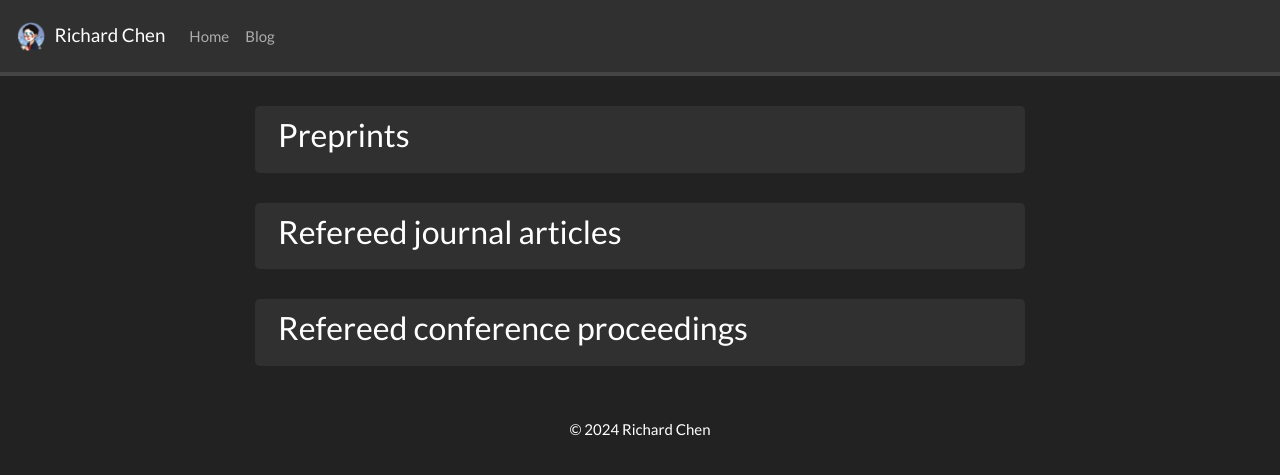
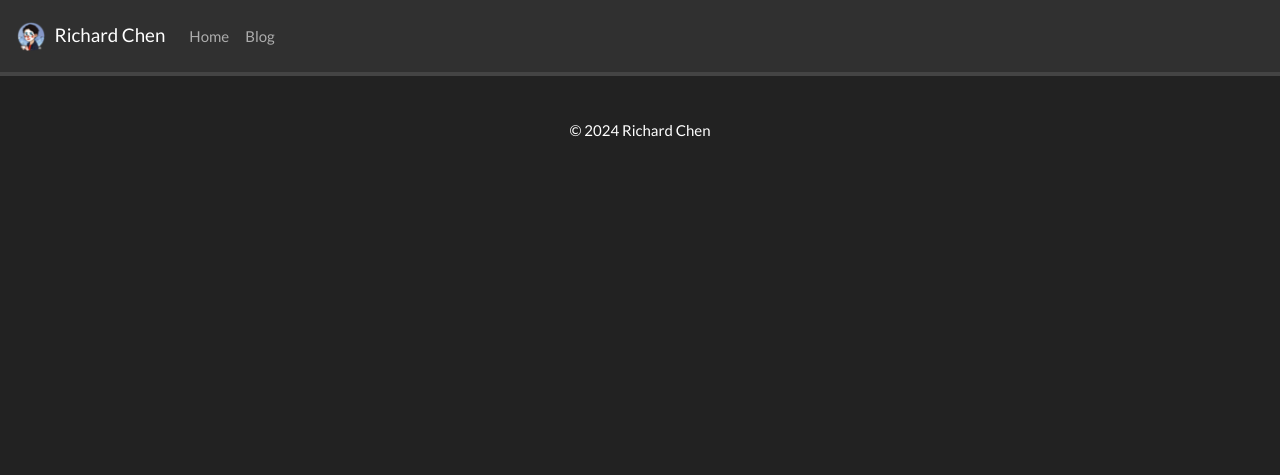
Before and after one commit to rchen2025/website, a Jekyll site: the page built from _pages/publications.md, in a window 1280 px wide. Shown: the top 475 px of the page. Built offline with Jekyll 4.4.1, drawn with Linux system fonts in a browser that asks for light colours; nearby versions of some CDN libraries; a style sheet for code colours, icons or effects is not loaded.

Commit message:
Deleted bibliography mentions in publications.md and talks.md

```diff
--- a/_pages/publications.md
+++ b/_pages/publications.md
@@ -15,18 +15,3 @@ years: [2016, 2017, 2018, 2019, 2020, 2021]
     margin-bottom:30px;
 }
 </style>
-
-<div class="jumbotron">
-### Preprints
-<!-- {% bibliography --query @unpublished %} -->
-</div>
-
-<div class="jumbotron">
-### Refereed journal articles
-<!-- {% bibliography --query @article %} -->
-</div>
-
-<div class="jumbotron">
-### Refereed conference proceedings
-<!-- {% bibliography --query @inproceedings %} -->
-</div>
```
Also changed, not shown: _pages/talks.md (+0 -10 lines).
